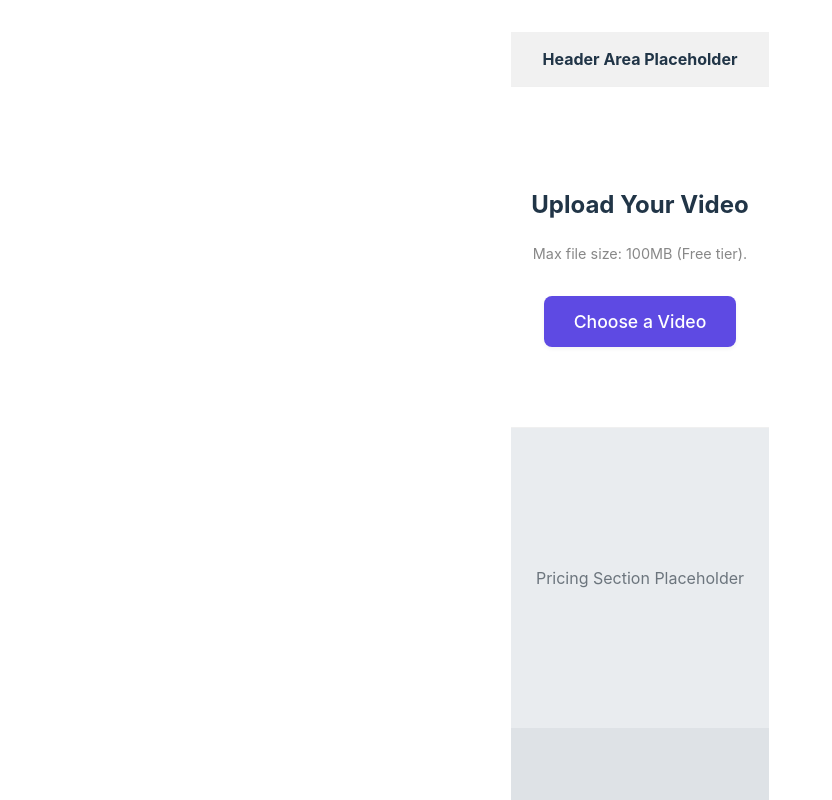
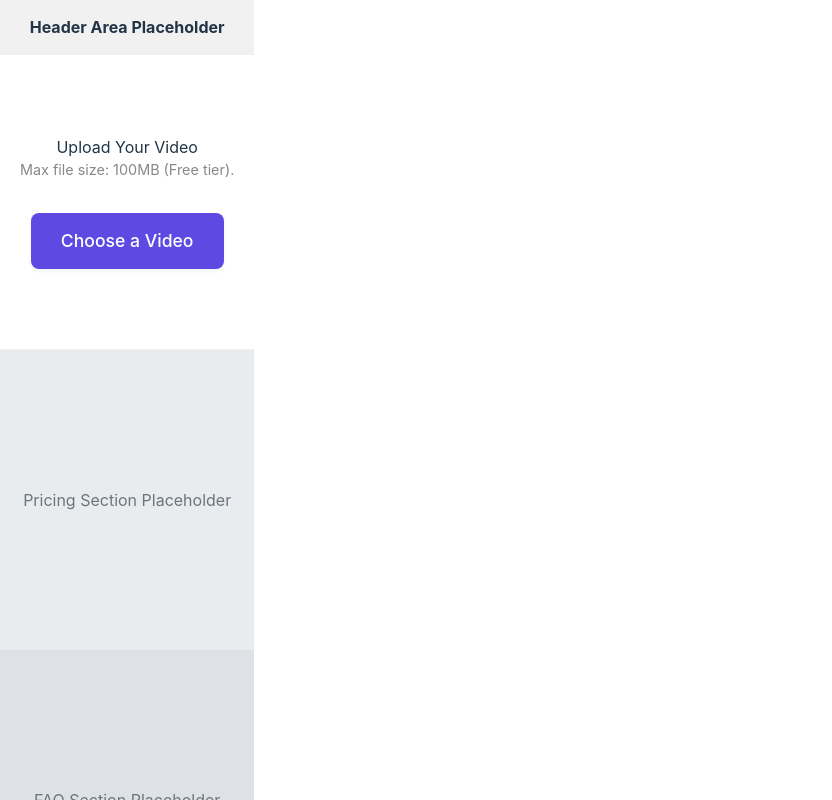
Before and after one commit to Eduard-git-collab/AlbCaption, a Vue app: page / in a window 1280 px wide. Shown: the top 800 px of the page, without its empty margins (0-832 px from the left). Built offline with nearby package versions, Linux system fonts and the light colour scheme.

Commit message:
tailwind installation

```diff
--- a/package.json
+++ b/package.json
@@ -10,6 +10,8 @@
   },
   "dependencies": {
     "@supabase/supabase-js": "^2.49.4",
+    "@tailwindcss/vite": "^4.1.4",
+    "tailwindcss": "^4.1.4",
     "vue": "^3.5.13"
   },
   "devDependencies": {
--- a/src/style.css
+++ b/src/style.css
@@ -1,3 +1,5 @@
+@import "tailwindcss";
+
 :root {
   font-family: system-ui, Avenir, Helvetica, Arial, sans-serif;
   line-height: 1.5;
@@ -58,12 +60,6 @@ button:focus-visible {
   padding: 2em;
 }
 
-#app {
-  max-width: 1280px;
-  margin: 0 auto;
-  padding: 2rem;
-  text-align: center;
-}
 
 @media (prefers-color-scheme: light) {
   :root {
--- a/vite.config.js
+++ b/vite.config.js
@@ -1,7 +1,8 @@
 import { defineConfig } from 'vite'
 import vue from '@vitejs/plugin-vue'
+import tailwindcss from '@tailwindcss/vite'
 
 // https://vite.dev/config/
 export default defineConfig({
-  plugins: [vue()],
+  plugins: [vue(), tailwindcss()],
 })
```
Also changed, not shown: 1 other file (tests, documents, lock files or other folders).
